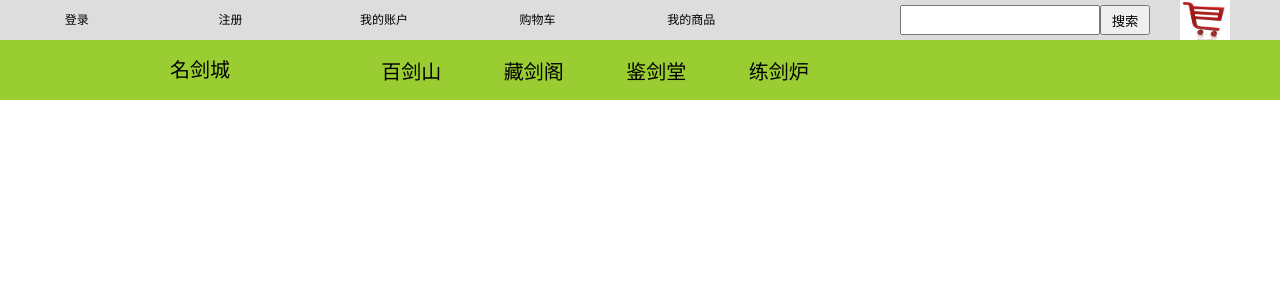
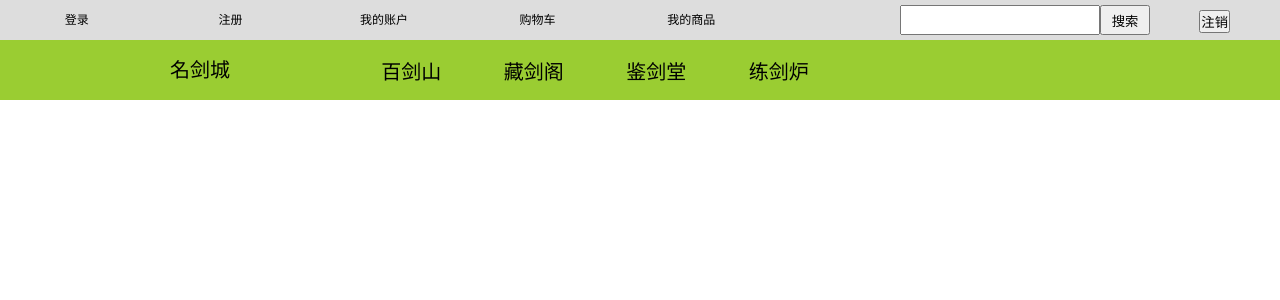
Before and after one commit to xiaoshab/XSB, a PHP site: page /html/include/headr.html in a window 1280 px wide. Shown: the top 300 px of the page. Run offline with PHP 8.4, Linux system fonts and the light colour scheme; style sheets or scripts are compiled from the project's sources.

Commit message:
完成注册登录功能和cookie保存

```diff
--- a/dist/html/include/headr.html
+++ b/dist/html/include/headr.html
@@ -1 +1 @@
-<link rel="stylesheet" type="text/css" href="/css/headr.css"><div class="header"><ul class="head_ul"><li><a href="#">登录</a></li><li><a href="/html/register.html">注册</a></li><li><a href="#">我的账户</a></li><li><a href="#">购物车</a></li><li><a href="#">我的商品</a></li></ul><div class="cart"><img src="../../images/cart.jpg"></div><div class="scrach"><input type="text" class="word"> <button>搜索</button><div class="info"></div></div><div class="nav"><div class="hide"><a href="/index.html">名剑城</a><ul class="ul_2"><li><a href="#">龙泉</a></li><li><a href="#">神龙</a></li><li><a href="#">唐刀</a></li><li><a href="#">汉剑</a></li><li><a href="#">木剑</a></li><li><a href="#">西洋剑</a></li></ul></div><ul class="ul_1"><li><a href="/html/list.html">百剑山</a></li><li><a href="#">藏剑阁</a></li><li><a href="#">鉴剑堂</a></li><li><a href="/html/cart.html" id="car">练剑炉</a></li></ul></div></div>
+<link rel="stylesheet" type="text/css" href="/css/headr.css"><div class="header"><ul class="head_ul"><li><a href="#" id="cookie_name">登录</a></li><li><a href="/html/register.html">注册</a></li><li><a href="#">我的账户</a></li><li><a href="#">购物车</a></li><li><a href="#">我的商品</a></li></ul><div class="login"><form id="loginform" action="login.php" method="post"><span>用户名：</span><input type="text" placeholder="输入用户名" id="login_user"><br><span>密码：</span><input type="password" placeholder="输入密码" id="login_pass"><br><input type="submit" value="登录" id="login_btn"> <a href="#">忘记密码？</a></form></div><div class="scrach"><input type="text" class="word"> <button>搜索</button><div class="info"></div></div><form class="login_form"><input type="submit" id="lonout" value="注销"></form><div class="nav"><div class="hide"><a href="/index.html">名剑城</a><ul class="ul_2"><li><a href="#">龙泉</a></li><li><a href="#">神龙</a></li><li><a href="#">唐刀</a></li><li><a href="#">汉剑</a></li><li><a href="#">木剑</a></li><li><a href="#">西洋剑</a></li></ul></div><ul class="ul_1"><li><a href="/html/list.html">百剑山</a></li><li><a href="#">藏剑阁</a></li><li><a href="#">鉴剑堂</a></li><li><a href="/html/cart.html" id="car">练剑炉</a></li></ul></div></div>
--- a/mingjian/html/include/headr.html
+++ b/mingjian/html/include/headr.html
@@ -1,20 +1,28 @@
 <link rel="stylesheet" type="text/css" href="/css/headr.css"/>
 <div class="header">
 	<ul class="head_ul">
-		<li><a href="#">登录</a></li>
+		<li><a href="#" id="cookie_name">登录</a></li>
 		<li><a href="/html/register.html">注册</a></li>
 		<li><a href="#">我的账户</a></li>
 		<li><a href="#">购物车</a></li>
 		<li><a href="#">我的商品</a></li>
 	</ul>
-	<div class="cart">
-		<img src="../../images/cart.jpg"/>
+	<div class="login">
+		<form id="loginform" action="login.php" method="post">
+			<span>用户名：</span><input type="text" placeholder="输入用户名" id="login_user" /><br/>
+			<span>密码：</span><input type="password" placeholder="输入密码" id="login_pass"/><br/>
+			<input type="submit" value="登录" id="login_btn"/>
+			<a href="#">忘记密码？</a>
+		</form>
 	</div>
 	<div class="scrach">
 		<input type="text" class="word">
 		<button>搜索</button>
 		<div class="info"></div>
 	</div>
+	<form class="login_form">
+		<input type="submit" id="lonout" value="注销"/>
+	</form>
 <div class="nav">
 	<div class="hide">
 		<a href="/index.html">名剑城</a>
@@ -32,6 +40,5 @@
 		<li><a href="#">藏剑阁</a></li>
 		<li><a href="#">鉴剑堂</a></li>
 		<li><a href="/html/cart.html" id="car">练剑炉</a></li>
-
 	</ul>
 </div>
--- a/mingjian/js/register.js
+++ b/mingjian/js/register.js
@@ -40,7 +40,7 @@ require(["config"], function(){
 							if (data.status == 0) {
 								$("#username_info").text("用户已存在");
 							} else{
-								$("#username_info").text("恭喜少侠，可以使用");
+								$("#username_info").text("用户名");
 							}
 						}
 			});
--- a/mingjian/sass/headr.scss
+++ b/mingjian/sass/headr.scss
@@ -31,6 +31,7 @@ a{text-decoration: none;
 	}
 }
 .header{
+    position: relative;
 	.head_ul{
 		li{
 			&:hover a{
@@ -38,17 +39,43 @@ a{text-decoration: none;
 			}
 		}
 	}
+	.login_form{
+	    position: absolute;
+	    top:10px;
+	    right: 50px;
+	}
 }
 .header {
     position: relative;
-	.cart{
+	.login{
+	    width: 500px;
+	    height: 250px;
 		position: absolute;
-		top: 0;
-		right: 50px;
-		img{
-			width: 50px;
-			height: 40px;
-		  }
+		top: 100px;
+		right: 380px;
+		background:url(/images/login.jpg) no-repeat;
+		background-size: 100% 100%;
+		z-index: 3;
+		border-radius:15px ;
+		color: saddlebrown;
+		padding:50px;
+		display: none;
+		span{
+		    display: inline-block;
+		    width: 100px;
+		    height: 40px;
+		    font-size: 15px;
+		    line-height: 40px;
+		    text-align: right;
+		}
+		input{
+		    width: 200px;
+		    height: 30px;
+		}
+		#login_btn{
+		    margin-left: 100px;
+		    width: 100px;
+		}
 		}
 	.scrach{
 		    position: absolute;
```
Also changed, not shown: dist/css/headr.css (+1 -1 lines), mingjian/js/loadhd.js (+43 -1 lines), dist/images/login.jpg (added), dist/js/loadhd.js, dist/js/register.js, mingjian/images/login.jpg (added).
